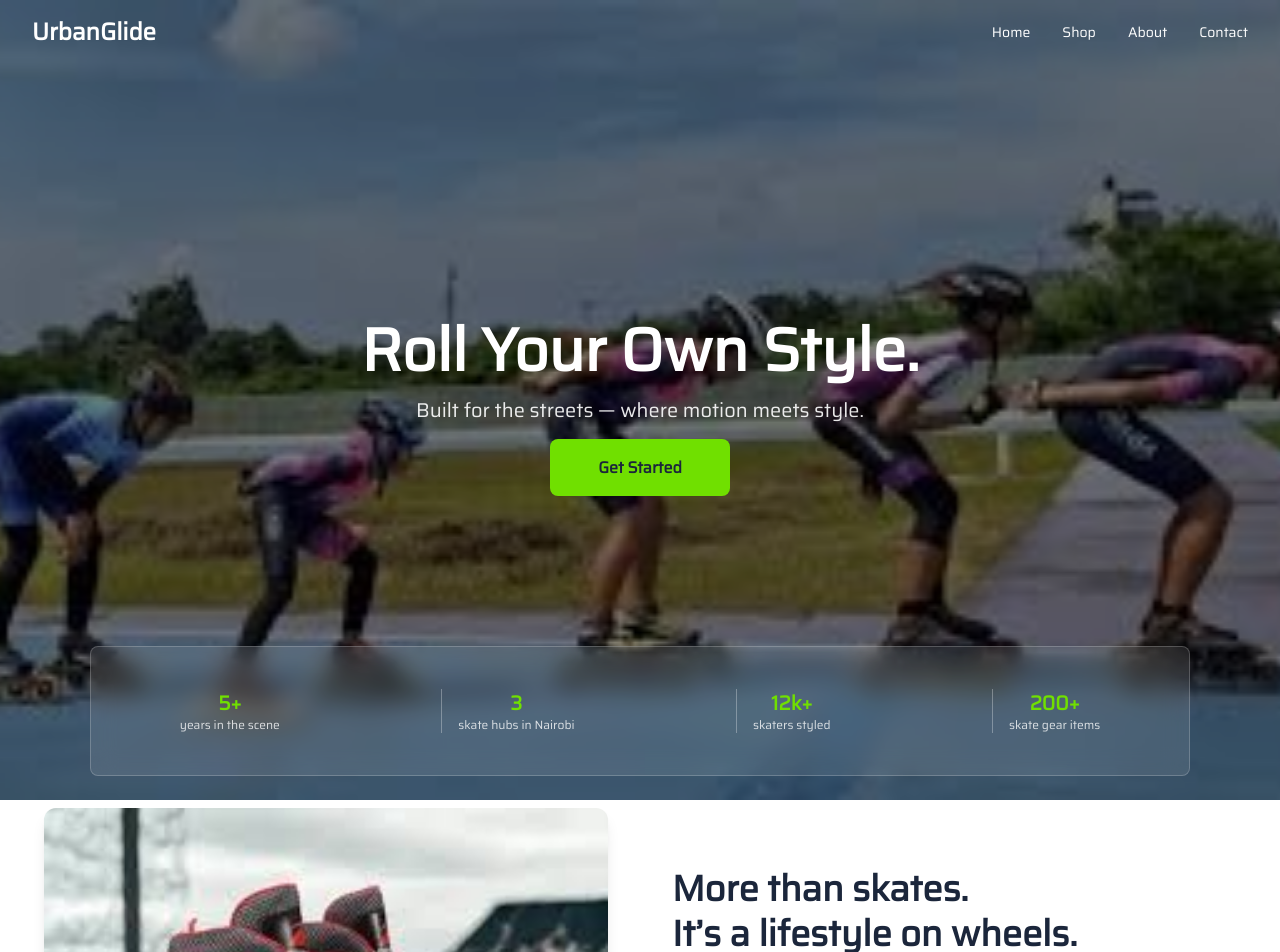
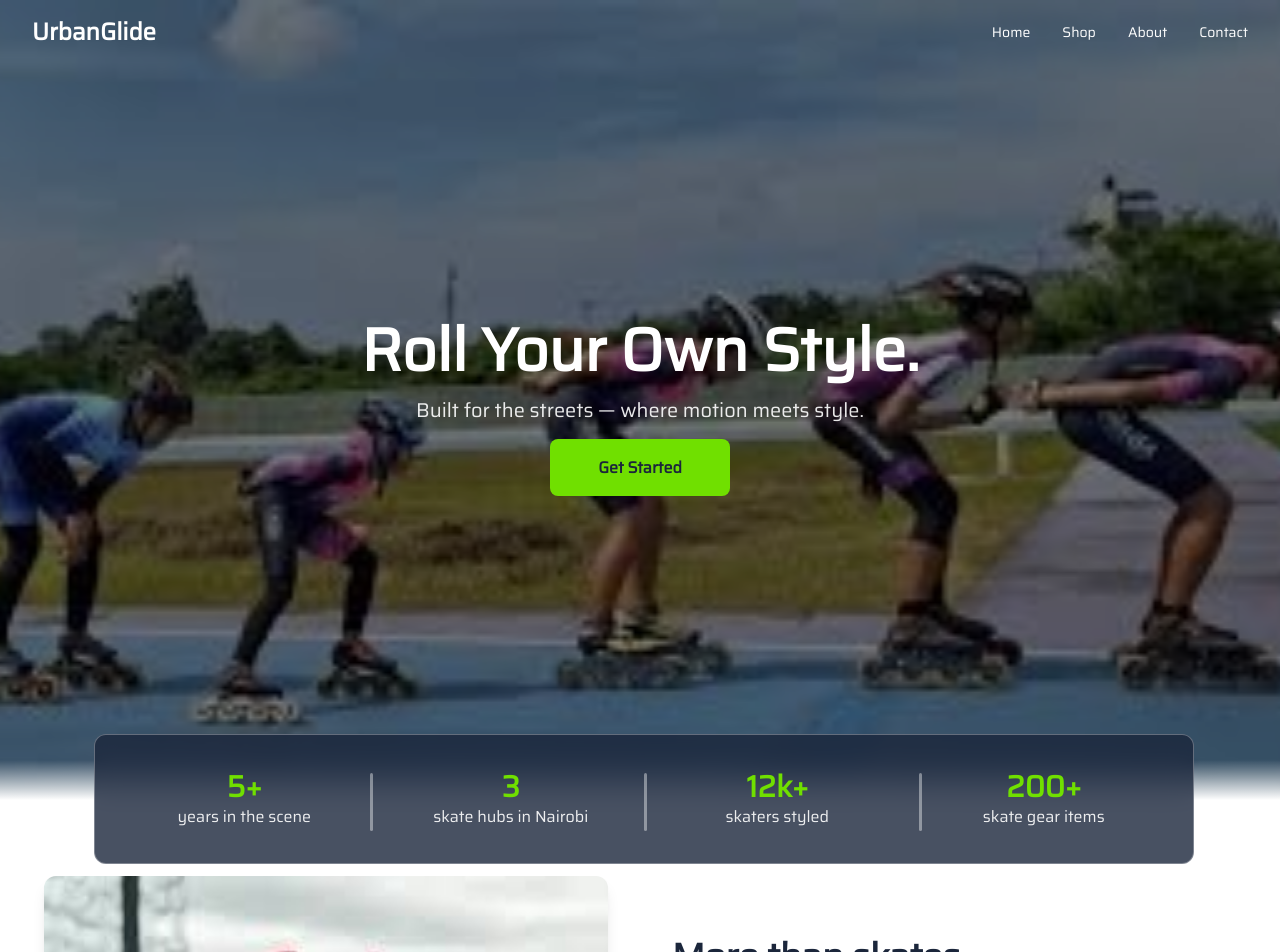
Before and after one commit to SundayEsther7/Fashion, a React (Vite) app in the folder client/: page / in a window 1280 px wide. Shown: the top 952 px of the page. Built offline with nearby package versions, Linux system fonts and the light colour scheme.

Commit message:
Stats improved

```diff
--- a/client/src/components/sections/Hero.jsx
+++ b/client/src/components/sections/Hero.jsx
@@ -12,6 +12,9 @@ export default function Hero() {
       >
         {/* Dark overlay */}
         <div className="absolute inset-0 bg-black/50"></div>
+
+{/* White gradient */}
+        <div className="absolute inset-x-0 bottom-0 h-10 bg-gradient-to-t from-white to-transparent pointer-events-none"></div>
 
         {/* Text Content */}
         <motion.div
@@ -33,32 +36,7 @@ export default function Hero() {
           </Link>
         </motion.div>
 
-        {/* Stats Bar */}
-        <div
-          className="absolute bottom-6 left-1/2 -translate-x-1/2
-            w-[90%] max-w-[1100px] h-[130px]
-            bg-white/10 backdrop-blur-md border border-white/20
-            rounded-lg text-white font-saira flex justify-around items-center
-            text-center text-sm md:text-base divide-x divide-white/30"
-        >
-          <div className="px-4">
-            <span className="text-accent text-xl font-bold">5+</span>
-            <p className="text-xs opacity-80">years in the scene</p>
-          </div>
-          <div className="px-4">
-            <span className="text-accent text-xl font-bold">3</span>
-            <p className="text-xs opacity-80">skate hubs in Nairobi</p>
-          </div>
-          <div className="px-4">
-            <span className="text-accent text-xl font-bold">12k+</span>
-            <p className="text-xs opacity-80">skaters styled</p>
-          </div>
-          <div className="px-4">
-            <span className=" text-accent text-xl font-bold">200+</span>
-            <p className="text-xs opacity-80">skate gear items</p>
-          </div>
-        </div>
-      </section>
+        </section>
     </SectionWrapper>
   );
 }
--- /dev/null
+++ b/client/src/components/sections/Statistics.jsx
@@ -0,0 +1,52 @@
+export default function Statistics() {
+  return (
+    <section className="relative w-full flex justify-center -mt-[70px] z-20 py-1 m-1">
+      <div
+        className="
+          w-[90%] max-w-[1100px] h-[130px]
+          bg-primary/80 backdrop-blur-md border border-white/30
+          rounded-xl text-white
+          grid grid-cols-2 sm:grid-cols-4 place-items-center
+          relative
+          px-4
+        "
+      >
+        {/* Item 1 */}
+        <div className="flex flex-col items-center text-center">
+          <span className="text-accent text-3xl font-extrabold">5+</span>
+          <p className="text-sm md:text-base opacity-90">years in the scene</p>
+        </div>
+
+        {/* Divider 1 */}
+        <div className="hidden sm:block absolute left-[25%] top-[30%] w-[3px] h-[45%] bg-white/40 rounded-full"></div>
+
+        {/* Item 2 */}
+        <div className="flex flex-col items-center text-center">
+          <span className="text-accent text-3xl font-extrabold">3</span>
+          <p className="text-sm md:text-base opacity-90">skate hubs in Nairobi</p>
+        </div>
+
+        {/* Divider 2 */}
+        <div className="hidden sm:block absolute left-[50%] top-[30%] w-[3px] h-[45%] bg-white/40 rounded-full"></div>
+
+        {/* Item 3 */}
+        <div className="flex flex-col items-center text-center">
+          <span className="text-accent text-3xl font-extrabold">12k+</span>
+          <p className="text-sm md:text-base opacity-90">skaters styled</p>
+        </div>
+
+        {/* Divider 3 */}
+        <div className="hidden sm:block absolute left-[75%] top-[30%] w-[3px] h-[45%] bg-white/40 rounded-full"></div>
+
+        {/* Item 4 */}
+        <div className="flex flex-col items-center text-center">
+          <span className="text-accent text-3xl font-extrabold">200+</span>
+          <p className="text-sm md:text-base opacity-90">skate gear items</p>
+        </div>
+      </div>
+
+      {/* Space below so next section does not overlap */}
+      <div className="h-[100px]"></div>
+    </section>
+  );
+}
--- a/client/src/pages/Home.jsx
+++ b/client/src/pages/Home.jsx
@@ -1,4 +1,5 @@
 import Hero from "../components/sections/Hero";
+import Statistics from "../components/sections/Statistics.jsx";
 import Services from "../components/sections/Services.jsx";
 import Features from "../components/sections/Features";
 import Highlights from "../components/sections/Highlight";
@@ -10,6 +11,7 @@ export default function Home() {
   return (
     <>
       <Hero />
+      <Statistics />
       <Services />
       <Features />
       <Highlights />
```
